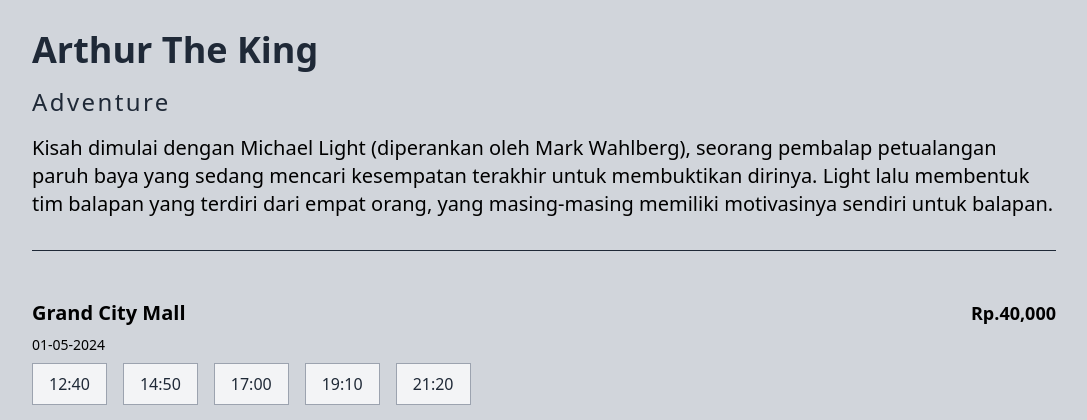
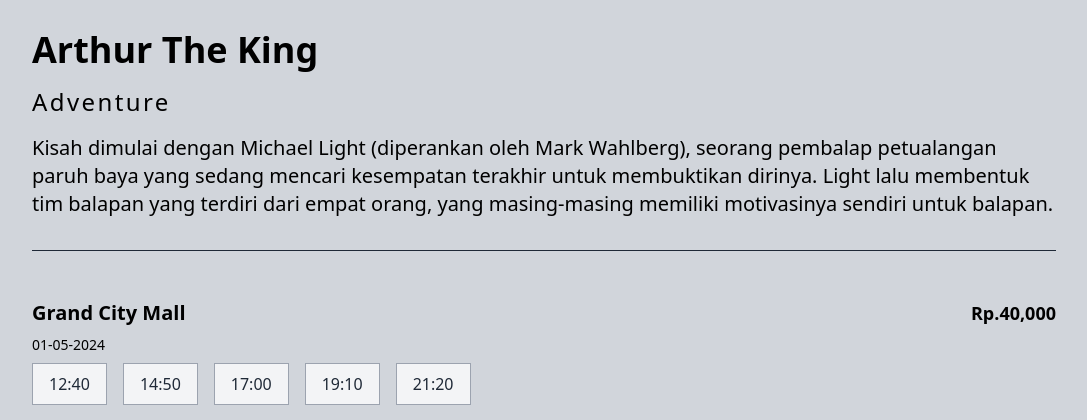
Before and after one commit to NandaAulya/web_bioskop, a PHP site: page /movie.php in a window 1280 px wide. Shown: the part 502-922 px from the top of the page, without its empty margins (96-1183 px from the left). Run offline with PHP 8.4, Linux system fonts and the light colour scheme; some libraries are stand-ins or nearby versions.

Commit message:
[+]updateDetails

```diff
--- a/movie.php
+++ b/movie.php
@@ -18,8 +18,8 @@
         <img class="w-full max-w-screen-lg h-[380px] mb-8 object-cover rounded-md"
             src="https://ntvb.tmsimg.com/assets/p26294774_v_h8_ab.jpg?w=960&h=540">
         <div class="w-full max-w-screen-lg">
-            <h1 class="text-3xl sm:text-4xl font-bold mb-4 capitalize text-gray-800">Arthur the King</h1>
-            <p class="text-2xl tracking-widest text-gray-800 mb-4">Adventure</p>
+            <h1 class="text-3xl sm:text-4xl font-bold mb-4 capitalize text-black">Arthur the King</h1>
+            <p class="text-2xl tracking-widest text-black mb-4">Adventure</p>
             <p class="text-lg sm:text-xl leading-relaxed mb-8 text-black">
             Kisah dimulai dengan Michael Light (diperankan oleh Mark Wahlberg), seorang
             pembalap petualangan paruh baya yang sedang mencari kesempatan terakhir untuk
```
